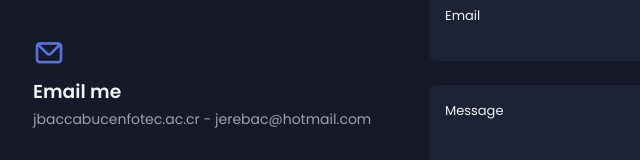
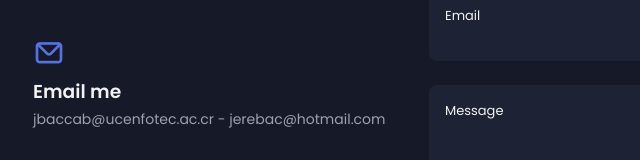
Before and after one commit to jeremyb20/Jeremy-portfolio, a website: page index.html in a window 1280 px wide. Shown: the part 4306-4466 px from the top of the page, 223-863 px from the left. Drawn offline with nearby package versions, Linux system fonts and the light colour scheme; files whose address does not match are found by name.

Commit message:
Update index

```diff
--- a/index.html
+++ b/index.html
@@ -661,7 +661,7 @@
             <i class="uil uil-envelope contact__icon"></i>
             <div>
               <h3 class="ccontact__title">Email me</h3>
-              <span class="contact__subtitle">jbaccabucenfotec.ac.cr - jerebac@hotmail.com</span>
+              <span class="contact__subtitle">jbaccab@ucenfotec.ac.cr - jerebac@hotmail.com</span>
             </div>
           </div>
           <!-- CONTACT #3 -->
```
Also changed, not shown: 1 other file.
